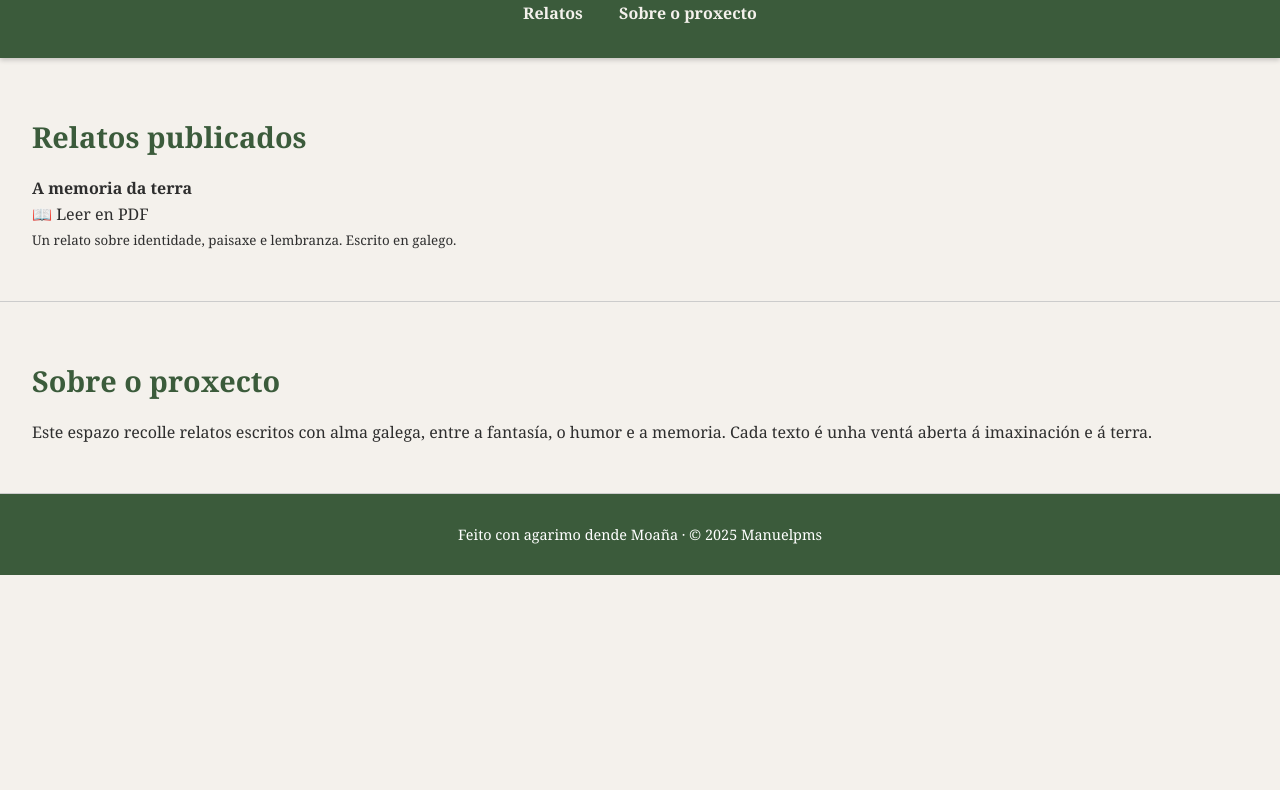
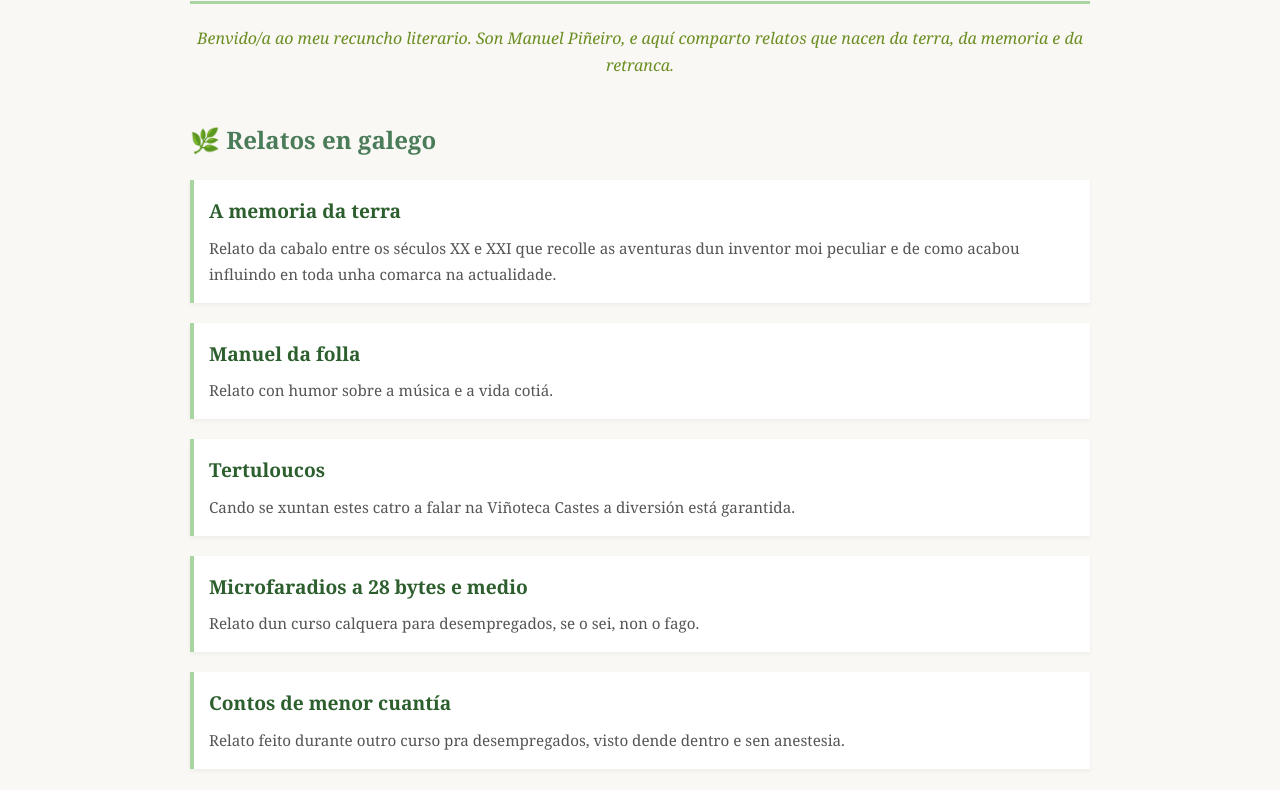
Before and after one commit to Manuelpms/Relatos-galegos, a plain HTML site: page index.html in a window 1280 px wide. Shown: the part 145-935 px from the top of the page. Before the commit the page ends 800 px from the top, so only its background shows below. Drawn offline with Linux system fonts and the light colour scheme.

Commit message:
Update index.html
Novo index

```diff
--- a/index.html
+++ b/index.html
@@ -1,39 +1,125 @@
 <!DOCTYPE html>
-<html lang="es">
+<html lang="gl">
 <head>
-  <meta charset="UTF-8">
-  <title>Relatos Galegos</title>
-  <link rel="stylesheet" href="style.css">
+    <meta charset="UTF-8">
+    <meta name="viewport" content="width=device-width, initial-scale=1.0">
+    <title>Relatos Galegos — Manuel Piñeiro</title>
+    <style>
+        body {
+            font-family: 'Georgia', 'Times New Roman', serif;
+            background: #faf8f4;
+            color: #333;
+            max-width: 900px;
+            margin: 40px auto;
+            padding: 20px;
+            line-height: 1.7;
+        }
+        h1 {
+            color: #2c5f2d;
+            border-bottom: 3px solid #a8d5a2;
+            padding-bottom: 10px;
+            text-align: center;
+        }
+        .author {
+            text-align: center;
+            font-style: italic;
+            color: #6b8e23;
+            margin: 20px 0 40px;
+        }
+        h2 {
+            color: #4a7c59;
+            margin-top: 40px;
+        }
+        ul {
+            list-style: none;
+            padding: 0;
+        }
+        li {
+            margin: 20px 0;
+            padding: 15px;
+            background: #fff;
+            border-left: 4px solid #a8d5a2;
+            box-shadow: 0 2px 4px rgba(0,0,0,0.05);
+        }
+        a {
+            color: #2c5f2d;
+            text-decoration: none;
+            font-size: 1.2em;
+            font-weight: bold;
+            display: block;
+            margin-bottom: 8px;
+        }
+        a:hover {
+            text-decoration: underline;
+        }
+        .description {
+            color: #555;
+            font-size: 0.95em;
+            margin: 5px 0 0;
+        }
+        .footer {
+            margin-top: 60px;
+            padding-top: 20px;
+            border-top: 1px solid #ddd;
+            text-align: center;
+            font-style: italic;
+            color: #777;
+        }
+        .how-to {
+            background: #f0f7f0;
+            padding: 20px;
+            border-radius: 8px;
+            margin: 30px 0;
+        }
+    </style>
 </head>
 <body>
-  <header>
-    <h1>Relatos Galegos</h1>
-    <p>Fantasía, humor e moito galego</p>
-    <nav>
-      <a href="#relatos">Relatos</a>
-      <a href="#sobre">Sobre o proxecto</a>
-    </nav>
-  </header>
+    <h1>📖 Relatos Galegos</h1>
+    <p class="author">Benvido/a ao meu recuncho literario. Son Manuel Piñeiro, e aquí comparto relatos que nacen da terra, da memoria e da retranca.</p>
 
-  <section id="relatos">
-    <h2>Relatos publicados</h2>
+    <h2>🌿 Relatos en galego</h2>
     <ul>
-      <li>
-        <strong>A memoria da terra</strong><br>
-        <a href="A%20memoria%20da%20terra.pdf" target="_blank">📖 Leer en PDF</a><br>
-        <small>Un relato sobre identidade, paisaxe e lembranza. Escrito en galego.</small>
-      </li>
-      <!-- Añade más relatos aquí copiando este bloque -->
+        <li>
+            <a href="A%20memoria%20da%20terra.pdf" target="_blank">A memoria da terra</a>
+            <p class="description">Relato da cabalo entre os séculos XX e XXI que recolle as aventuras dun inventor moi peculiar e de como acabou influindo en toda unha comarca na actualidade.</p>
+        </li>
+        <li>
+            <a href="Manuel%20da%20Folla.pdf" target="_blank">Manuel da folla</a>
+            <p class="description">Relato con humor sobre a música e a vida cotiá.</p>
+        </li>
+        <li>
+            <a href="Tertuloucos.pdf" target="_blank">Tertuloucos</a>
+            <p class="description">Cando se xuntan estes catro a falar na Viñoteca Castes a diversión está garantida.</p>
+        </li>
+        <li>
+            <a href="Microfaradios%20a%2028%20bytes%20e%20medio.pdf" target="_blank">Microfaradios a 28 bytes e medio</a>
+            <p class="description">Relato dun curso calquera para desempregados, se o sei, non o fago.</p>
+        </li>
+        <li>
+            <a href="Contos%20de%20menor%20cuant%C3%ADa.pdf" target="_blank">Contos de menor cuantía</a>
+            <p class="description">Relato feito durante outro curso pra desempregados, visto dende dentro e sen anestesia.</p>
+        </li>
     </ul>
-  </section>
 
-  <section id="sobre">
-    <h2>Sobre o proxecto</h2>
-    <p>Este espazo recolle relatos escritos con alma galega, entre a fantasía, o humor e a memoria. Cada texto é unha ventá aberta á imaxinación e á terra.</p>
-  </section>
+    <h2>🗣️ Relatos en castelán</h2>
+    <ul>
+        <li>
+            <a href="La%20princesa%20y%20el%20drag%C3%B3n.pdf" target="_blank">La princesa y el dragón</a>
+            <p class="description">Un conto clásico con xiro inesperado. Nin as princesas son tan boas nin os dragóns tan ruíns.</p>
+        </li>
+    </ul>
 
-  <footer>
-    <p>Feito con agarimo dende Moaña · © 2025 Manuelpms</p>
-  </footer>
+    <div class="how-to">
+        <h3>💬 Como podes participar?</h3>
+        <ol>
+            <li>Le un relato.</li>
+            <li>Se che gusta, dimo. Se non, recoméndallo ao teu peor inimigo.</li>
+            <li>Deixa unha palabra, ou non digas nada. Que a literatura fale por ti.</li>
+        </ol>
+    </div>
+
+    <div class="footer">
+        <p>Grazas por pasar. Desfruta da lectura, e que a retranca te acompañe. — Manuel Piñeiro</p>
+    </div>
 </body>
 </html>
```
